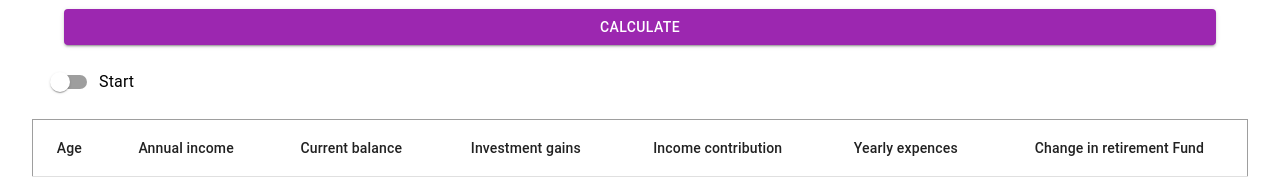
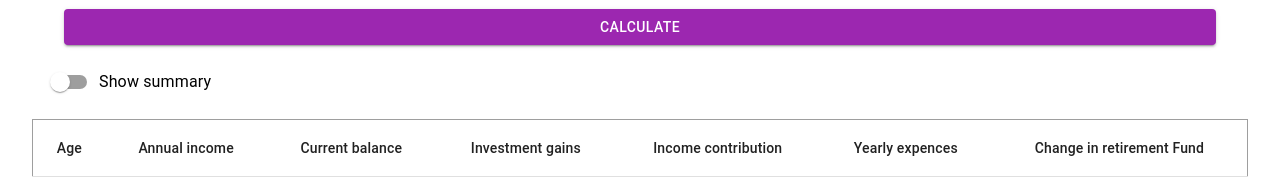
Before and after one commit to BarshaMalbul1/retirement_calculator, a React (Create React App) app: page / in a window 1280 px wide. Shown: the part 667-845 px from the top of the page. Built offline with nearby package versions, Linux system fonts and the light colour scheme.

Commit message:
remove unsued imports

```diff
--- a/src/Component/summaryReport.js
+++ b/src/Component/summaryReport.js
@@ -7,7 +7,6 @@ import TableContainer from '@mui/material/TableContainer';
 import FormGroup from '@mui/material/FormGroup';
 import FormControlLabel from '@mui/material/FormControlLabel';
 import Switch from '@mui/material/Switch';
-import { FormLabel } from "@mui/material";
 
 function SummaryReport({data}){
     let input = data.form_input_values;
@@ -53,7 +52,7 @@ function SummaryReport({data}){
           style={{ paddingLeft: '20px' }}
             value="start"
             control={<Switch checked={checked} onChange={switchHandler}/>}
-            label="Start"
+            label="Show summary"
             />
           {table}
 
```
